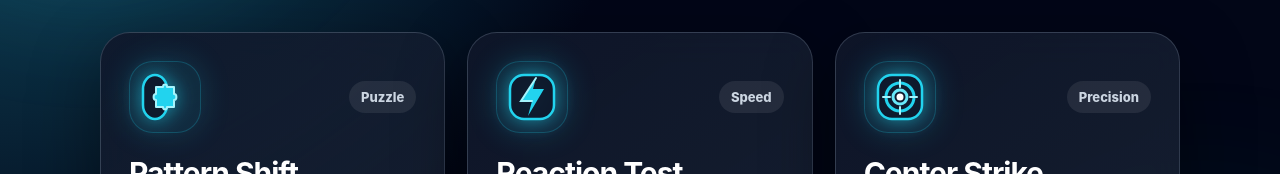
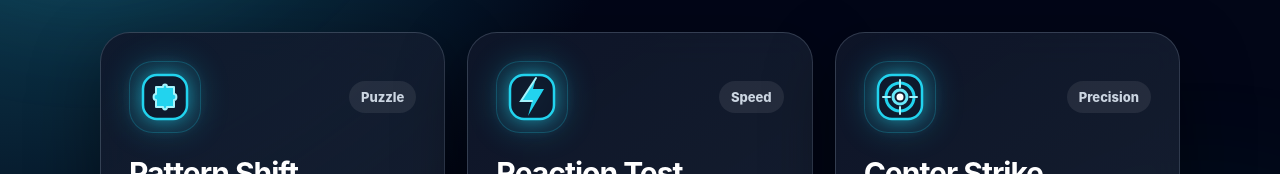
Before and after one commit to ljsnead31gmail/pattern-shift, a Next.js app: page / in a window 1280 px wide. Shown: the part 329-503 px from the top of the page. Built offline with nearby package versions, Linux system fonts and the light colour scheme.

Commit message:
react upgrade

```diff
--- a/app/page.tsx
+++ b/app/page.tsx
@@ -98,7 +98,7 @@ return (
 <rect
 x="5"
 y="5"
-width="24"
+width="44"
 height="44"
 rx="14"
 fill="rgba(15,23,42,0.95)"
```
